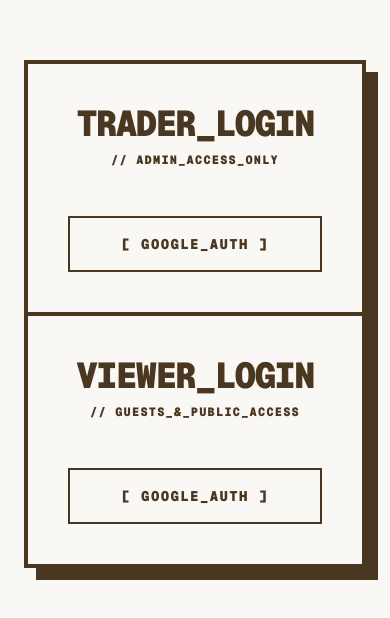
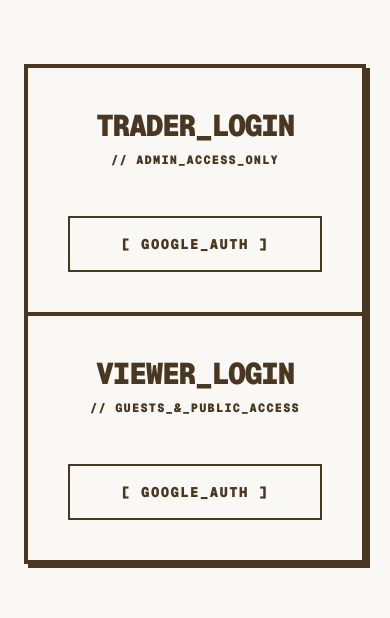
Before and after one commit to n8nunes/trading-journal, a Next.js app: page /login in a window 390 px wide. Shown: the part 108-726 px from the top of the page. Built offline with nearby package versions, Linux system fonts and the light colour scheme; no server answers.

Commit message:
feat: implement authentication flow, dashboard analytics, and public shareable links

```diff
--- a/app/login/page.tsx
+++ b/app/login/page.tsx
@@ -11,11 +11,9 @@ export default function LoginPage() {
   const [isLoading, setIsLoading] = useState(true);
   const [isAttempting, setIsAttempting] = useState(false);
 
-  // Listen for auth state changes to route users automatically
   useEffect(() => {
     const unsub = auth.onAuthStateChanged((user) => {
       if (user) {
-        // Route based on Admin UID match
         if (user.uid === ADMIN_UID) {
           router.push("/dashboard");
         } else {
@@ -36,8 +34,6 @@ export default function LoginPage() {
     try {
       const provider = new GoogleAuthProvider();
       await signInWithPopup(auth, provider);
-      // We don't need a router.push() here because the onAuthStateChanged
-      // listener above will detect the login and route them perfectly.
     } catch (err: any) {
       console.error("Login error:", err);
       setError("AUTHENTICATION_FAILED: " + (err.message || "Unknown Error"));
@@ -47,8 +43,8 @@ export default function LoginPage() {
 
   if (isLoading) {
     return (
-      <div className="flex items-center justify-center min-h-screen bg-beige-retro font-mono">
-        <div className="text-center p-8 border-2 border-brown-dark shadow-[8px_8px_0px_0px_rgba(74,55,33,1)] bg-beige-muted">
+      <div className="flex items-center justify-center min-h-screen bg-beige-retro font-mono p-6">
+        <div className="text-center p-8 border-2 border-brown-dark shadow-[4px_4px_0px_0px_rgba(74,55,33,1)] md:shadow-[8px_8px_0px_0px_rgba(74,55,33,1)] bg-beige-muted w-full max-w-md">
           <p className="text-brown-dark font-black tracking-widest uppercase animate-pulse">
             // AUTHENTICATING_SESSION...
           </p>
@@ -60,7 +56,6 @@ export default function LoginPage() {
   return (
     <div className="min-h-screen bg-beige-retro flex flex-col items-center justify-center p-6 font-mono text-brown-dark animate-fade-in-up">
 
-      {/* Global Error Display */}
       {error && (
         <div className="mb-6 w-full max-w-4xl p-4 border-2 border-red-800 bg-red-100/40 text-red-800 text-sm font-black uppercase tracking-widest text-center shadow-[4px_4px_0px_0px_rgba(153,27,27,1)]">
           {error}
@@ -68,11 +63,11 @@ export default function LoginPage() {
       )}
 
       {/* Split Login Container */}
-      <div className="w-full max-w-5xl border-4 border-brown-dark flex flex-col md:flex-row shadow-[12px_12px_0px_0px_rgba(74,55,33,1)]">
+      <div className="w-full max-w-5xl border-4 border-brown-dark flex flex-col md:flex-row shadow-[4px_4px_0px_0px_rgba(74,55,33,1)] md:shadow-[12px_12px_0px_0px_rgba(74,55,33,1)]">
 
         {/* Trader Side (Left / Top) */}
         <div className="flex-1 p-10 md:p-16 bg-brown-dark text-beige-retro border-b-4 md:border-b-0 md:border-r-4 border-brown-dark flex flex-col items-center justify-center text-center">
-          <h2 className="text-4xl font-black uppercase tracking-tighter mb-2">TRADER_LOGIN</h2>
+          <h2 className="text-3xl md:text-4xl font-black uppercase tracking-tighter mb-2">TRADER_LOGIN</h2>
           <p className="text-xs font-black uppercase tracking-widest text-brown-medium mb-12">
             // ADMIN_ACCESS_ONLY
           </p>
@@ -88,7 +83,7 @@ export default function LoginPage() {
 
         {/* Viewer Side (Right / Bottom) */}
         <div className="flex-1 p-10 md:p-16 bg-beige-muted text-brown-dark flex flex-col items-center justify-center text-center">
-          <h2 className="text-4xl font-black uppercase tracking-tighter mb-2">VIEWER_LOGIN</h2>
+          <h2 className="text-3xl md:text-4xl font-black uppercase tracking-tighter mb-2">VIEWER_LOGIN</h2>
           <p className="text-xs font-black uppercase tracking-widest text-brown-medium mb-12">
             // GUESTS_&_PUBLIC_ACCESS
           </p>
```
